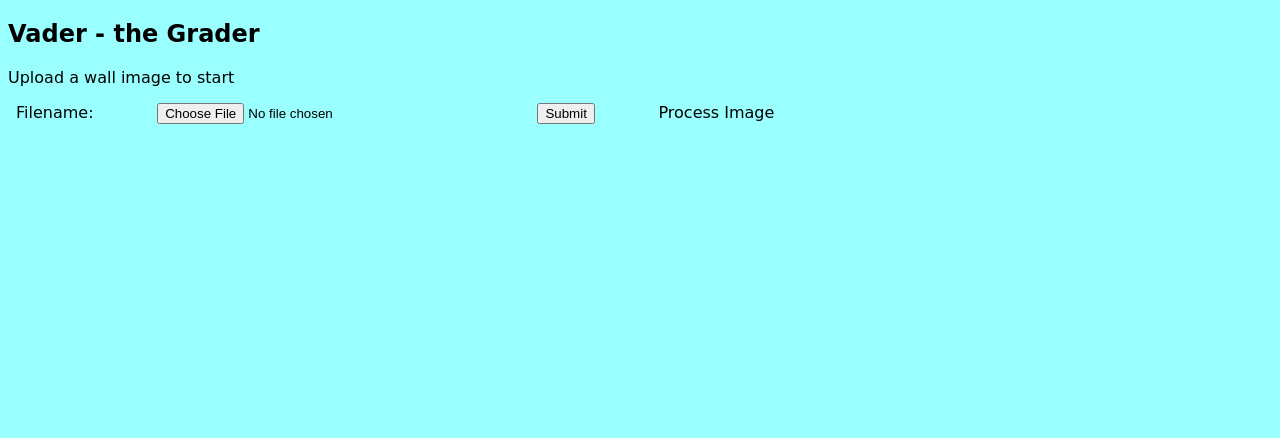
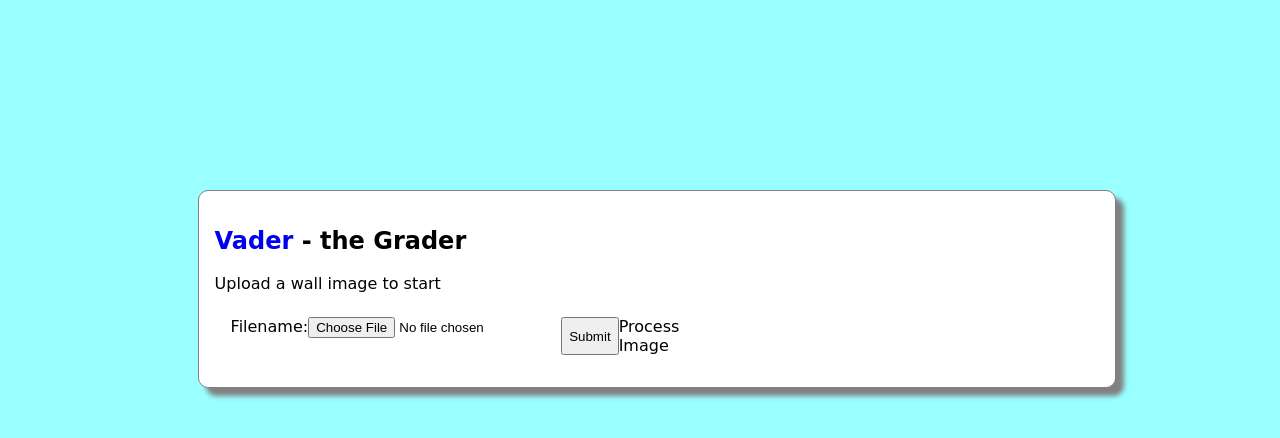
Before and after one commit to rruckley/vader, a plain HTML site: page static/index.html in a window 1280 px wide. Drawn offline with Linux system fonts and the light colour scheme.

Commit message:
added panel

```diff
--- a/static/index.html
+++ b/static/index.html
@@ -5,16 +5,18 @@
         <link rel="stylesheet" type="text/css" href="/static/style.css"/>
     </head>
     <body>
-        <h2>Vader - the Grader</h2>
+        <div class="panel">
+            <h2><a href="/static/index.html">Vader</a> - the Grader</h2>
             <p>
                 Upload a wall image to start
             </p>
-        <form action="/grade" method="post">
+            <form action="/grade" method="post" class="upload">
                 <div class="upload">
                     <label for="filename">Filename:</label>
                     <input name="filename" type="file"/><br />
                     <input type="submit">Process Image</input><br />
                 </div>
             </form>
+        </div>
     </body>
 </html>
```
Lines whose indentation alone changed are shown as unchanged.
